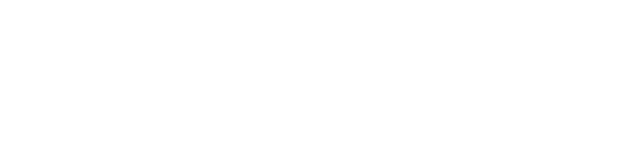
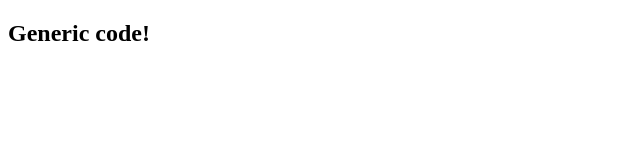
Before and after one commit to kevkilarski/pull-request-lesson, a plain HTML site: page index.html in a window 1280 px wide. Shown: the whole page, without its empty margins (0-640 px from the left). Drawn offline with Linux system fonts and the light colour scheme.

Commit message:
added a header to our index.html

```diff
--- a/index.html
+++ b/index.html
@@ -7,6 +7,6 @@
     <title>Example!</title>
 </head>
 <body>
-
+    <h2>Generic code!</h2>
 </body>
 </html>
```
